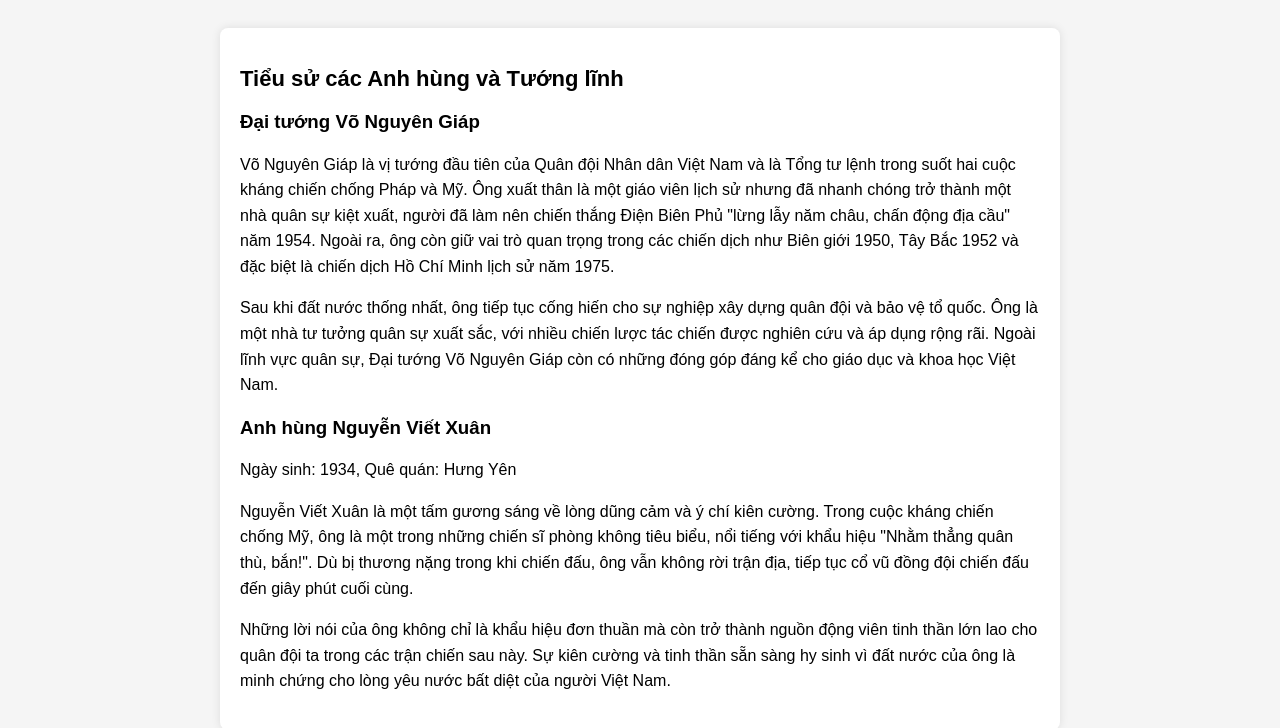
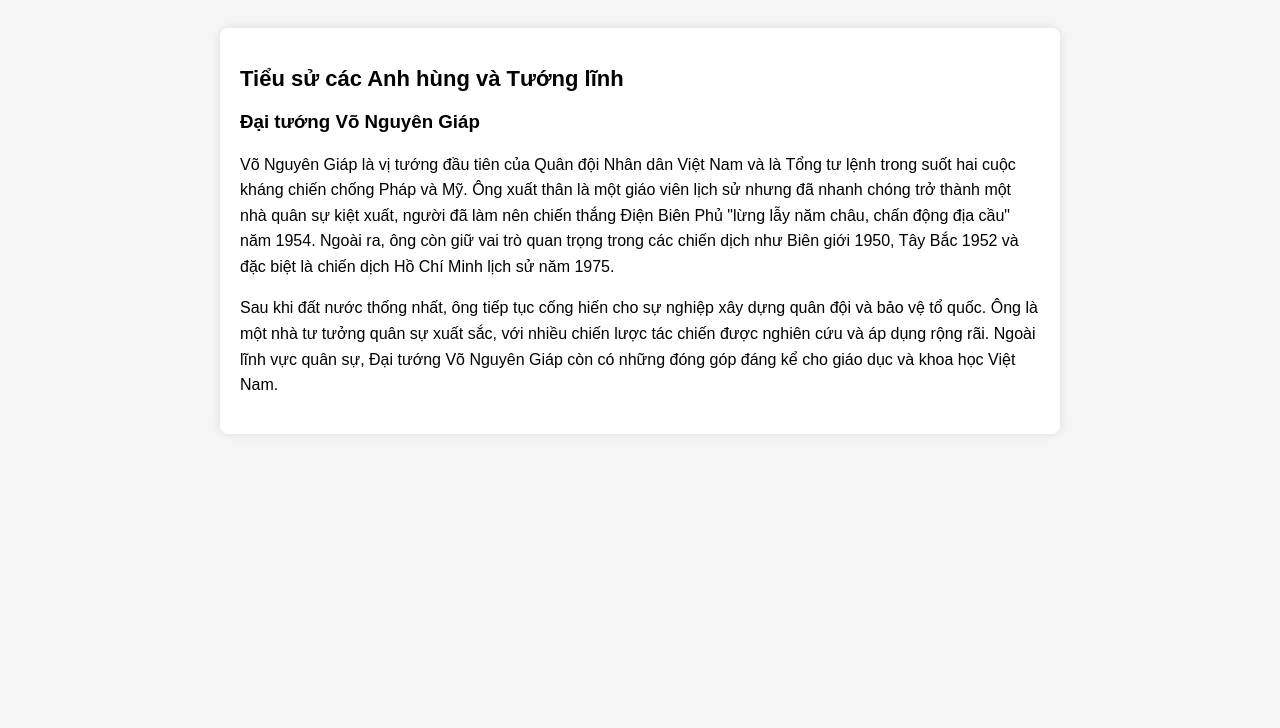
Before and after one commit to tuanchoicode/bailon, a plain HTML site: page tieusu.html in a window 1280 px wide. Shown: the part 527-1255 px from the top of the page. After the commit the page ends 991 px from the top, so only its background shows below. Drawn offline with Linux system fonts and the light colour scheme.

Commit message:
Update tieusu.html

```diff
--- a/tieusu.html
+++ b/tieusu.html
@@ -27,11 +27,7 @@
             <h3>Đại tướng Võ Nguyên Giáp</h3>
             <p>Võ Nguyên Giáp là vị tướng đầu tiên của Quân đội Nhân dân Việt Nam và là Tổng tư lệnh trong suốt hai cuộc kháng chiến chống Pháp và Mỹ. Ông xuất thân là một giáo viên lịch sử nhưng đã nhanh chóng trở thành một nhà quân sự kiệt xuất, người đã làm nên chiến thắng Điện Biên Phủ "lừng lẫy năm châu, chấn động địa cầu" năm 1954. Ngoài ra, ông còn giữ vai trò quan trọng trong các chiến dịch như Biên giới 1950, Tây Bắc 1952 và đặc biệt là chiến dịch Hồ Chí Minh lịch sử năm 1975.</p>
             <p>Sau khi đất nước thống nhất, ông tiếp tục cống hiến cho sự nghiệp xây dựng quân đội và bảo vệ tổ quốc. Ông là một nhà tư tưởng quân sự xuất sắc, với nhiều chiến lược tác chiến được nghiên cứu và áp dụng rộng rãi. Ngoài lĩnh vực quân sự, Đại tướng Võ Nguyên Giáp còn có những đóng góp đáng kể cho giáo dục và khoa học Việt Nam.</p>
-            <h3>Anh hùng Nguyễn Viết Xuân</h3>
-            <p>Ngày sinh: 1934, Quê quán: Hưng Yên</p>
-            <p>Nguyễn Viết Xuân là một tấm gương sáng về lòng dũng cảm và ý chí kiên cường. Trong cuộc kháng chiến chống Mỹ, ông là một trong những chiến sĩ phòng không tiêu biểu, nổi tiếng với khẩu hiệu "Nhằm thẳng quân thù, bắn!". Dù bị thương nặng trong khi chiến đấu, ông vẫn không rời trận địa, tiếp tục cổ vũ đồng đội chiến đấu đến giây phút cuối cùng.</p>
-            <p>Những lời nói của ông không chỉ là khẩu hiệu đơn thuần mà còn trở thành nguồn động viên tinh thần lớn lao cho quân đội ta trong các trận chiến sau này. Sự kiên cường và tinh thần sẵn sàng hy sinh vì đất nước của ông là minh chứng cho lòng yêu nước bất diệt của người Việt Nam.</p>
-        </section>
+                 </section>
     </main>
 </body>
 </html>
```
